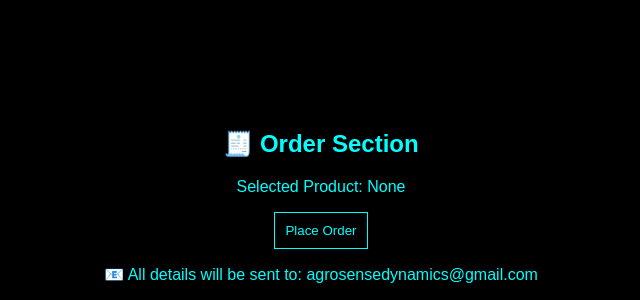
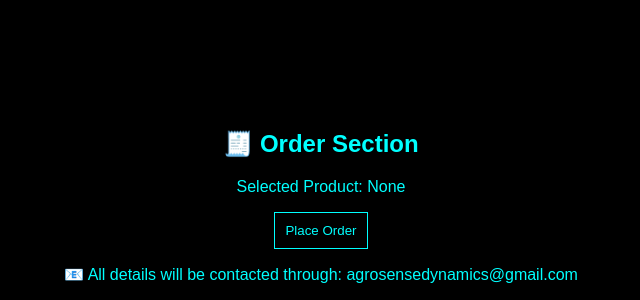
Before and after one commit to svdiitcomp3-star/agrosensedynamics, a plain HTML site: page shop.html in a window 1280 px wide. Shown: the part 1037-1337 px from the top of the page, without its empty margins (319-959 px from the left). Drawn offline with Linux system fonts and the light colour scheme.

Commit message:
Update shop.html

```diff
--- a/shop.html
+++ b/shop.html
@@ -112,7 +112,7 @@
 
 </form>
 
-<p>📧 All details will be sent to: agrosensedynamics@gmail.com</p>
+<p>📧 All details will be contacted through: agrosensedynamics@gmail.com</p>
 
 <script>
 function selectProduct(product) {
```
